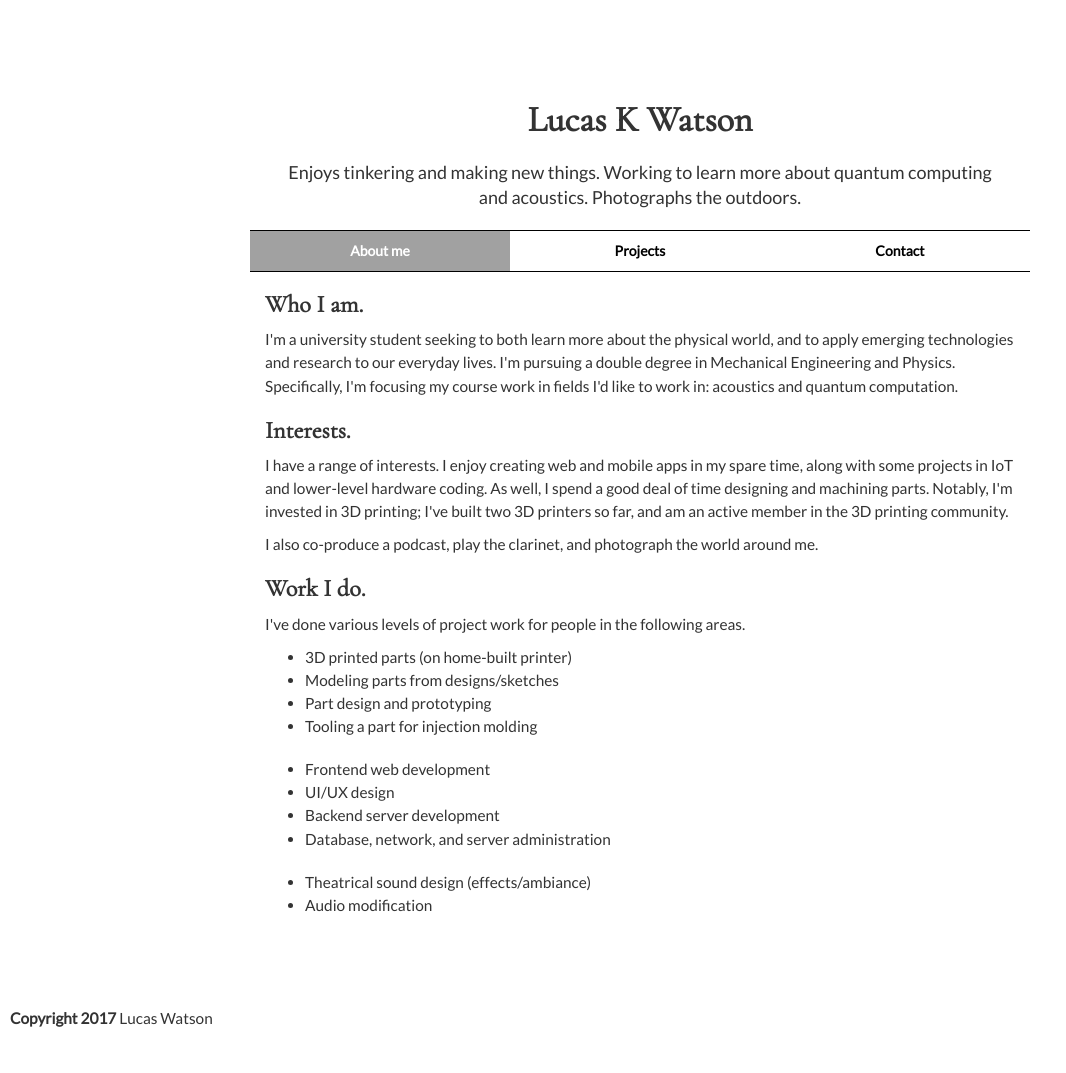
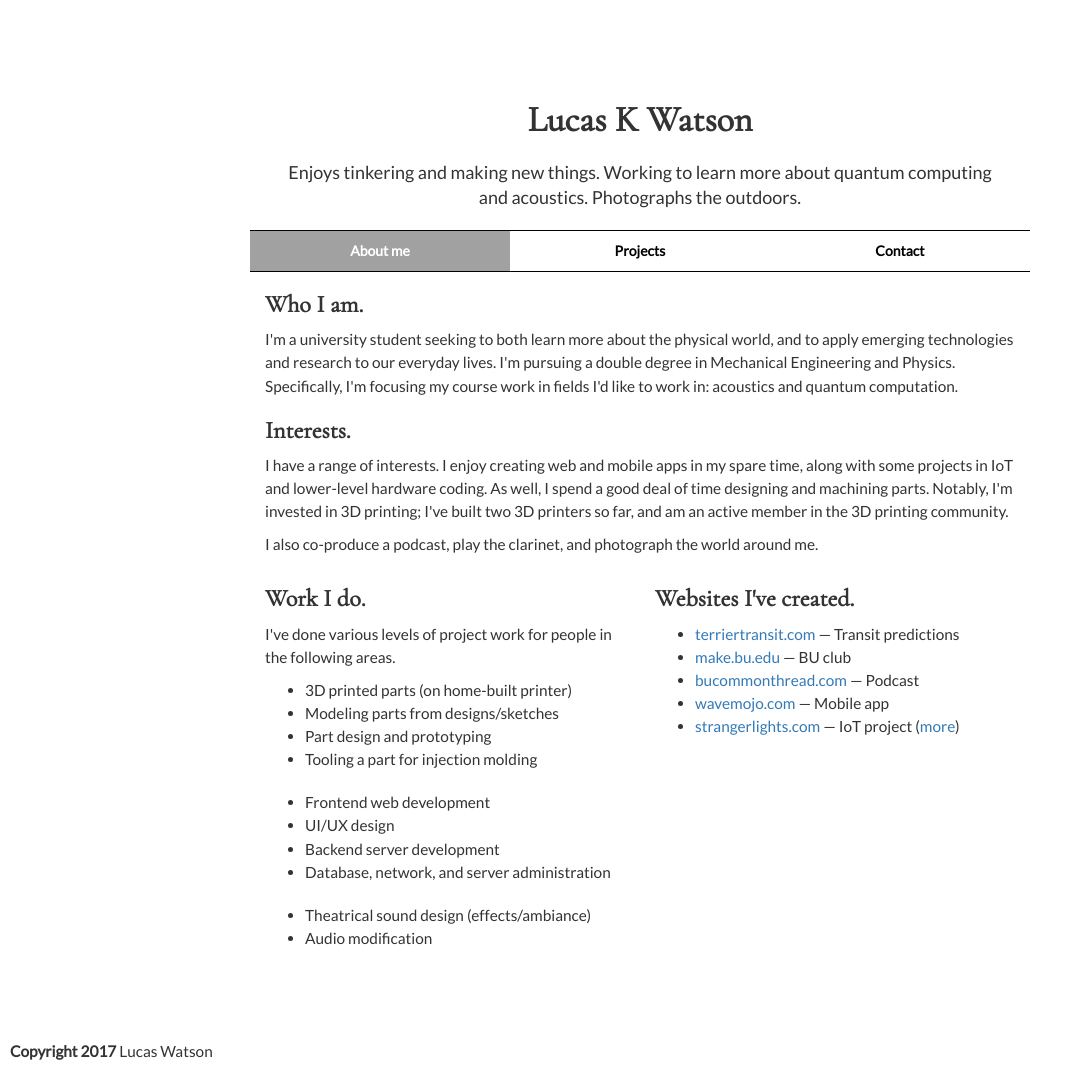
Before and after one commit to lkwatson/lucaskwatson, a plain HTML site: page index.html in a window 1280 px wide. Shown: the whole page, without its empty margins (0-1066 px from the left). Before the commit the page ends 1040 px from the top, so only its background shows below. Drawn offline with nearby package versions, Linux system fonts and the light colour scheme.

Commit message:
Added websites I've made

```diff
--- a/index.html
+++ b/index.html
@@ -3,7 +3,7 @@
 <head>
   <meta charset="utf-8">
   <title>Lucas K Watson</title>
-  <meta name="description" content="Lucas K Watson is a Web Developer, Product Designer, and Sound Engineer. He enjoys working on innovative and exciting projects.">
+  <meta name="description" content="Lucas K Watson is a Maker, Part Designer, and Web Developer. He's interested in the application of emerging technologies and research.">
   <meta name="viewport" content="width=device-width, initial-scale=1">
 
 	<!--   Use HTTPS -->
@@ -101,6 +101,8 @@
       		<p>I have a range of interests. I enjoy creating web and mobile apps in my spare time, along with some projects in IoT and lower-level hardware coding. As well, I spend a good deal of time designing and machining parts. Notably, I'm invested in 3D printing; I've built two 3D printers so far, and am an active member in the 3D printing community.</p>
       		<p>I also co-produce a podcast, play the clarinet, and photograph the world around me.</p>
 
+      		<div class="row">
+        		<div class="col-sm-6">
           		<h3 class="subheader-text">Work I do.</h3>
           		<p>I've done various levels of project work for people in the following areas.</p>
           		<ul>
@@ -118,6 +120,18 @@
             		<li>Audio modification</li>
           		</ul>
         		</div>
+        		<div class="col-sm-6">
+          		<h3 class="subheader-text">Websites I've created.</h3>
+                <ul>
+            		  <li><a href="https://www.terriertransit.com">terriertransit.com</a> — Transit predictions</li>
+            		  <li><a href="http://make.bu.edu">make.bu.edu</a> — BU club</li>
+            		  <li><a href="http://www.bucommonthread.com">bucommonthread.com</a> — Podcast</li>
+            		  <li><a href="http://wavemojo.com">wavemojo.com</a> — Mobile app</li>
+            		  <li><a href="http://www.strangerlights.com">strangerlights.com</a> — IoT project (<a href="projects.html">more</a>)</li>
+                </ul>
+        		</div>
+      		</div>
+    		</div>
   		</div>
 		</div>
 	</div>
```
Lines whose indentation alone changed are shown as unchanged.
